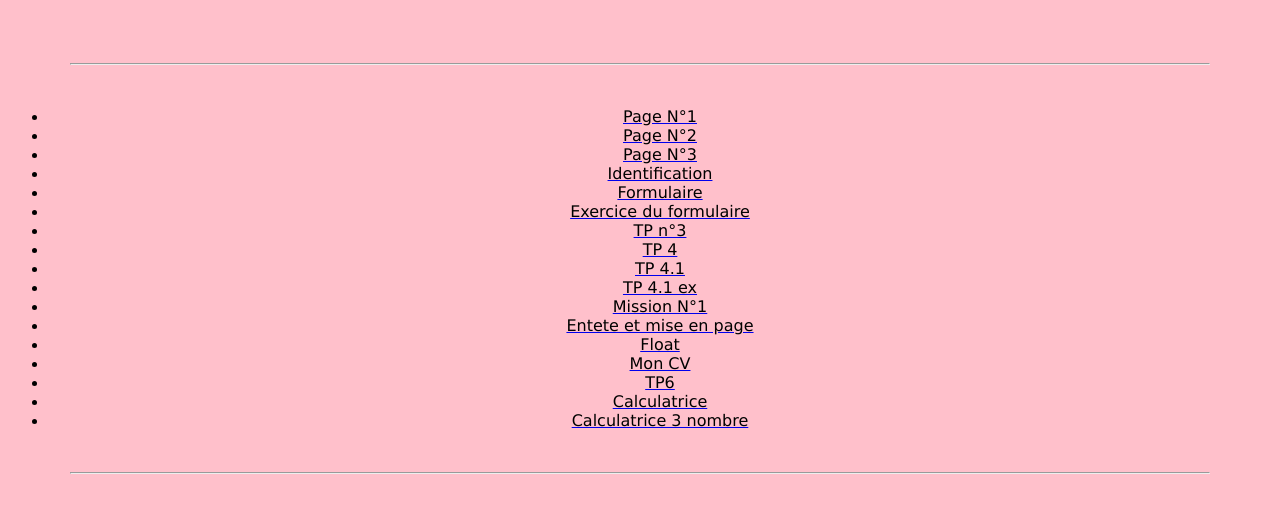
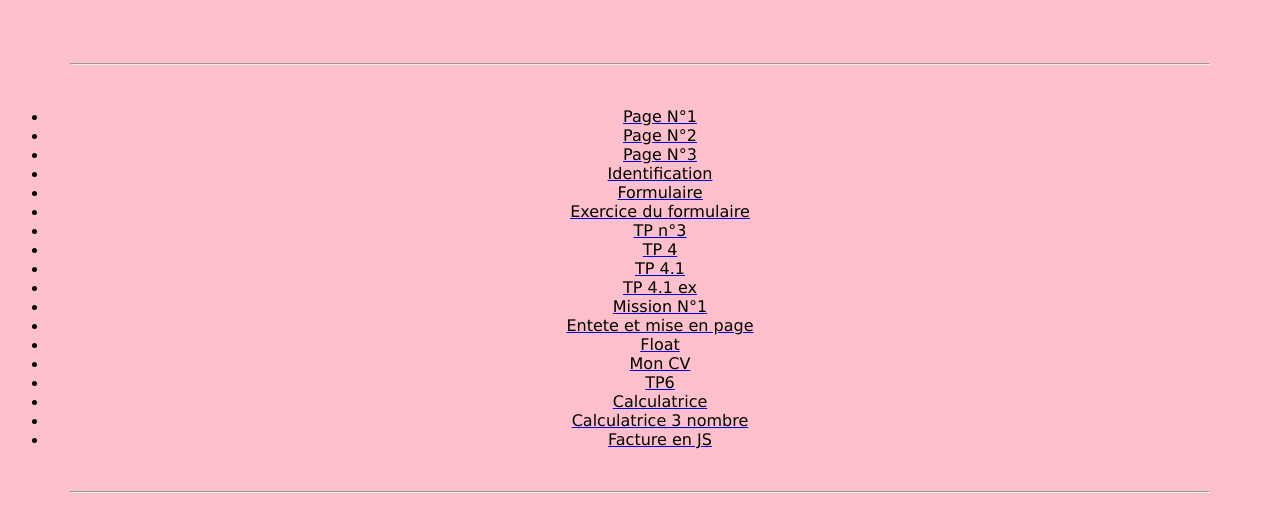
Before and after one commit to SupraMK/SiteBTSGS, a plain HTML site: page index.html in a window 1280 px wide. Shown: the part 241-772 px from the top of the page. Drawn offline with Linux system fonts and the light colour scheme.

Commit message:
Update index.html

```diff
--- a/index.html
+++ b/index.html
@@ -31,6 +31,7 @@
 		<center><li><a href="tp6/TP6.html"> <font color="black" face="verdana">TP6</font> </a></center>
 		<center><li><a href="calcul/calcul.html"> <font color="black" face="verdana">Calculatrice</font> </a></center>
 		<center><li><a href="calcul2/calcul.html"> <font color="black" face="verdana">Calculatrice 3 nombre</font> </a></center>
+		<center><li><a href="facture/facture.html"> <font color="black" face="verdana">Facture en JS</font> </a></center>
 
 </ul>
 	<br>
```
